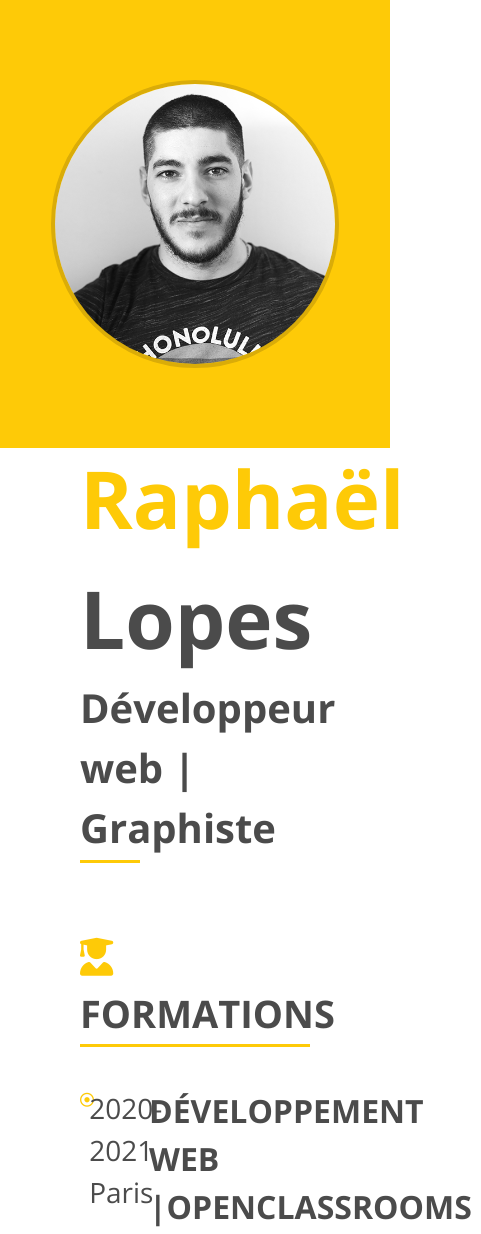
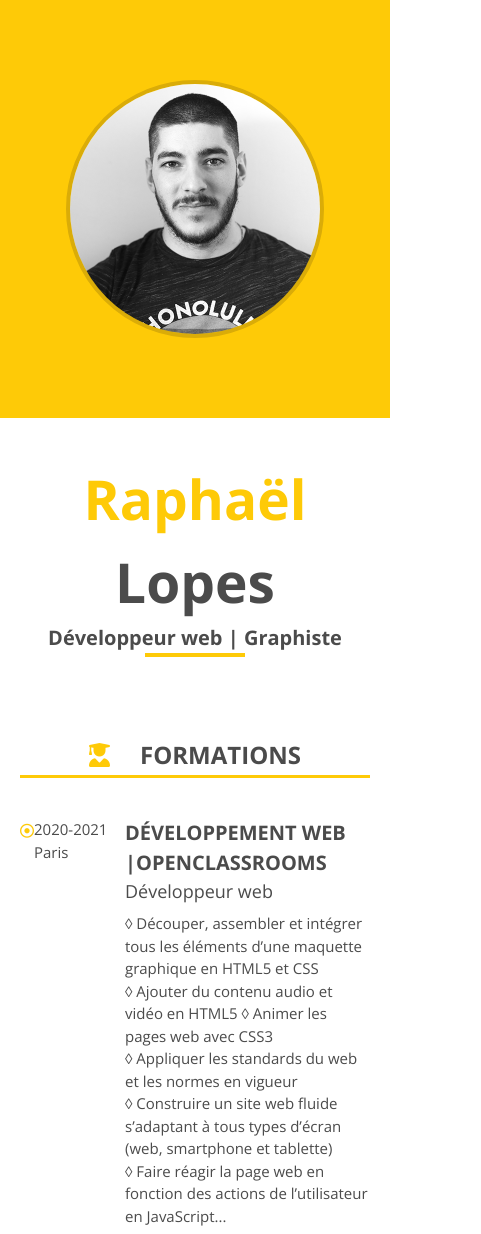
Before and after one commit to Baaanto/raphaellopes, a plain HTML site: page index.html in a window 390 px wide. Shown: the top 1234 px of the page, 481 px wide, since content can reach past the window. Drawn offline with nearby package versions, Linux system fonts and the light colour scheme.

Commit message:
New Version

```diff
--- a/css/style.css
+++ b/css/style.css
@@ -1,12 +1,10 @@
 @import url('https://fonts.googleapis.com/css2?family=Open+Sans:wght@300;400;600;700&display=swap');
-
 *{
     margin: 0;
     padding: 0;
+    word-wrap: break-word;
 }
-
 /* Style du texte */
-
 body{
     line-height: 1.5;
     font-size: 16px;
@@ -15,24 +13,19 @@ body{
     box-sizing: border-box;
     color: #4b4b4b;
 }
-
 /* 1ere Partie de la photo */
-
 .container, .container_two{
     display: flex;
     flex-wrap: wrap;
     width: auto;
 }
-
 .aside{
     width: 25%;
     background-color: #feca07;
     display: flex;
     flex-direction: column;
 }
-
 /* 2eme Partie de la photo */
-
 .photo_ID{
     display: flex;
     text-align: center;
@@ -41,19 +34,16 @@ body{
     padding: 20px;
     margin: 60px;
 }
-
 .photo_ID img{
     border-radius: 50%;
     border: 4px solid #daac08;
     width: 280px;
+    height: 280px;
 }
-
 /* Contact */
-
 .contact{
     margin-bottom: 20px;
 }
-
 .contact h2, .apropos_sections h2, .loisir_sections h2{
     background-color: #4b4b4b;
     width: 100%;
@@ -63,19 +53,15 @@ body{
     font-size: 26px;
     font-weight: 500;
 }
-
 .contact_sections{
     padding: 20px 30px;
 }
-
 .contact_sections .section{
     margin: 14px;
     font-size: 16px;
     font-weight: 500;
 }
-
 /* A propos */
-
 .apropos_sections{
     flex-grow: 1;
 }
@@ -83,16 +69,13 @@ body{
     padding: 30px 40px;
     text-align: justify;
 }
-
 /* Loisir */
-
 .loisir_icons{
     height: 60px;
     display: flex;
     justify-content: space-evenly;
     padding: 20px;
 }
-
 .loisir_icons i{
     display: block;
     font-size: 30px;
@@ -104,19 +87,16 @@ body{
     border: 2px solid #4b4b4b;
     border-radius: 50%;
 }
-
 /* First Content */
 .first_content{
     width: 75%;
 }
-
 .header, .formation_sections, .exp_sections, .recom_sections{
-    padding: 0 80px;
+    padding: 0 40px;
     margin: 40px 0;
+    flex-direction: column;
 }
-
 /* Header */
-
 .header{
     height: 320px;
     display: flex;
@@ -124,21 +104,28 @@ body{
     justify-content: center;
     margin-bottom: 0px;
 }
-
 .header h1{
     font-size: 80px;
 }
-
 .header h1 span{
     color: #feca07;
 }
-
 .header .intro{
     position: relative;
     font-size: 32px;
 }
-
-.header .intro::after{
+hr {
+    position: absolute;
+    border: solid;
+    border-color: #feca07;
+    border-width: 2px;
+    margin-top: 5px;
+}
+.little-bar {
+    width: 6rem;
+    margin: auto;
+}
+/* .header .intro::after{
     content: " ";
     position: absolute;
     left: 0;
@@ -146,15 +133,12 @@ body{
     background-color: #feca07;
     width: 60px;
     height: 3px;
-}
-
+} */
 /* Formations | Expériences | Recommandations */
-
 .formation_sections h1, .exp_sections h1, .recom_sections h1{
     position: relative;
     text-transform: uppercase;
 }
-
 .formation_sections h1::after, .exp_sections h1::after, .recom_sections h1::after{
     content: " ";
     position: absolute;
@@ -164,73 +148,93 @@ body{
     width: 100%;
     height: 3px;
 }
-
 .formation_sections_content, .exp_sections_content, .recom_sections_content{
     display: flex;
     flex-wrap: wrap;
     margin: 30px 0;
     padding: 15px 0;
 }
-
 .formation_sections_content_txtleft, .exp_sections_content_txtleft{
     width: 26%;
-    font-size: 18px;
+    font-size: 16px;
     font-weight: 500;
+    flex-direction: column;
 }
-
 .formation_sections_content_icons, .exp_sections_content_icons{
     width: 4%;
 }
-
 .formation_sections_content_txtright, .exp_sections_content_txtright{
     width: 70%;
 }
-
 .formation_sections_content_txtright h2, .exp_sections_content_txtright h2{
+    text-align: left;
     text-transform: uppercase;
     font: bolder;
     font-weight: 800;
-    font-size: 25px;
+    font-size: 22px;
 }
-
 .formation_sections_content_txtright h3, .exp_sections_content_txtright h3{
     font-weight: 500;
+    text-align: left;
     font-size: 20px;
-    margin-bottom: 3px;
+    margin-bottom: 7px;
 }
-
 .formation_sections .fa-user-graduate, .exp_sections .fa-suitcase, .recom_sections .fa-user-edit{
     margin-right: 30px;
     color: #feca07;
 }
-
 .fa-dot-circle{
     font-size: 14px;
     color: #feca07;
 }
-
 .fa-circle{
     font-size: 14px;
     color: #feca07;
 }
-
 .recom_sections_content_txtleft, .recom_sections_content_txtright{
     width: 50%;
 }
-
 .prenom{
     font-weight: 800;
     font-size: 20px;
     text-transform: uppercase;
 }
-
 .poste{
     font-weight: 600;
 }
-
+/* Responsive */
 @media screen and (max-width: 991px){
+    .container{
+        text-align: center;
+    }
+    .header{
+        height: auto;
+        display: flex;
+        flex-direction: column;
+        justify-content: center;
+        margin-bottom: 0px;
+    }
+    .header .intro{
+        font-size: 20px;
+        text-align: center;
+    }
+    .header .header_intro h1{
+        font-size: 55px;
+        margin: 0px;
+    }
+    hr {
+        position: sticky;
+    }
+    .photo_ID img{
+        border-radius: 50%;
+        border: 4px solid #daac08;
+        width: 250px;
+        height: 250px;
+    }
     .container_two{
+        display: flex;
         flex-direction: column-reverse;
+        text-align: center;
     }
     .aside, .first_content, .recom_sections_content_txtleft, .recom_sections_content_txtright{
         width: 100%;
@@ -238,53 +242,43 @@ body{
     .recom_sections_content_txtleft, .recom_sections_content_txtright{
         margin-bottom: 40px;
     }
-    .header, .formation_sections, .exp_sections{
-        padding: 0 80px;
+    .header, .formation_sections, .exp_sections, .recom_sections{
+        padding: 0 20px;
         margin: 40px 0;
     }
-    .apropos_sections{
-        flex-grow: 0;
-    }
-    .contact_sections h2, .apropos_sections h2, .loisir_sections h2{
-        font-size: 30px;
+    .contact h2, .apropos_sections h2, .loisir_sections h2{
+        font-size: 20px;
     }
     .formation_sections h1, .exp_sections h1, .recom_sections h1{
-        font-size: 38px;
-    }
-    .header .intro{
-        font-size: 40px;
+        font-size: 24px;
+        text-align: center;
     }
     p{
-        font-size: 22px;
+        font-size: 15px;
     }
     .exp_sections_content p, .formation_sections_content p{
-        font-size: 28px;
+        font-size: 15px;
+        text-align: left;
     }
     .exp_sections_content h2, .formation_sections_content h2{
-        font-size: 32px;
+        font-size: 20px;
     }
     .exp_sections_content h3, .formation_sections_content h3{
-        font-size: 30px;
+        font-size: 18px;
     }
     .recom_sections_content .prenom{
-        font-size: 26px;
+        font-size: 20px;
     }
     .recom_sections_content .poste{
-        font-size: 24px;
+        font-size: 18px;
     }
     .contact_sections, .recom_sections_content{
         text-align: center;
     }
+    .formation_sections_content_txtleft, .exp_sections_content_txtleft, .fa-dot-circle{
+        flex-direction: column;
+    }
     .loisir_icons{
-        height: 20px;
-    }
-    .loisir_icons i{
-        font-size: 60px;
-        width: 100px;
-        height: 100px;
-        line-height: 100px;
-    }
-    .header{
-        margin-bottom: 80px;
+        height: auto;
     }
 }
--- a/index.html
+++ b/index.html
@@ -21,6 +21,7 @@
                 <div class="header_intro">
                     <h1><span>Raphaël</span> Lopes</h1>
                     <h2 class="intro">Développeur web | Graphiste</h2>
+                    <hr class="little-bar" />
                 </div>
             </div>
         </div>
```
